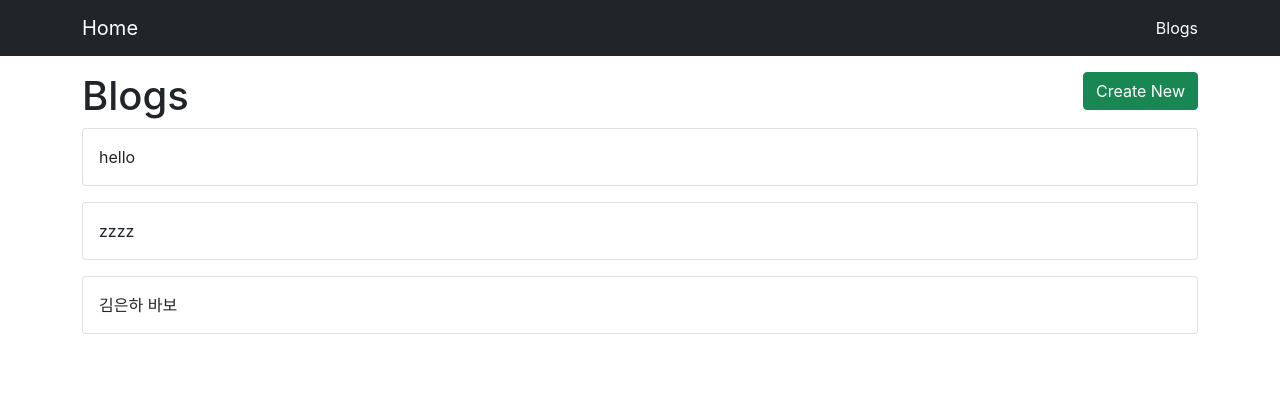
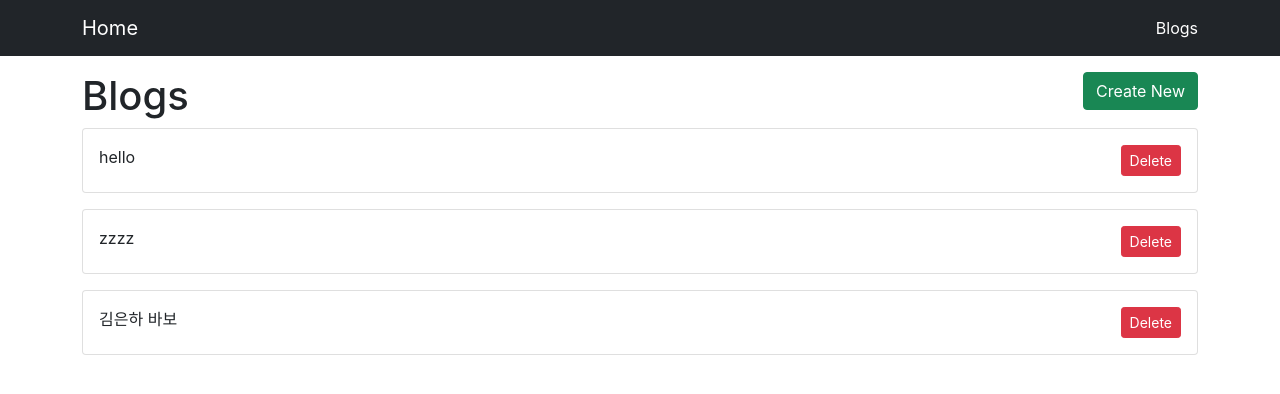
Before and after one commit to coldhailstone/learn-react, a React (Create React App) app: page /blogs in a window 1280 px wide. Shown: the top 394 px of the page. Built offline with nearby package versions, Linux system fonts and the light colour scheme; data requests are answered from the project's data file.

Commit message:
30 이벤트 버블링

```diff
--- a/src/pages/ListPage.js
+++ b/src/pages/ListPage.js
@@ -28,7 +28,19 @@ function ListPage() {
             </div>
             {posts.map((post) => {
                 return (
-                    <Card key={post.id} title={post.title} onClick={() => navigate('/blogs/edit')} />
+                    <Card key={post.id} title={post.title} onClick={() => navigate('/blogs/edit')}>
+                        <div>
+                            <button
+                                className='btn btn-danger btn-sm'
+                                onClick={(e) => {
+                                    e.stopPropagation();
+                                    console.log('zz')
+                                }}
+                            >
+                                Delete
+                            </button>
+                        </div>
+                    </Card>
                 )
             })}
         </div>
```
